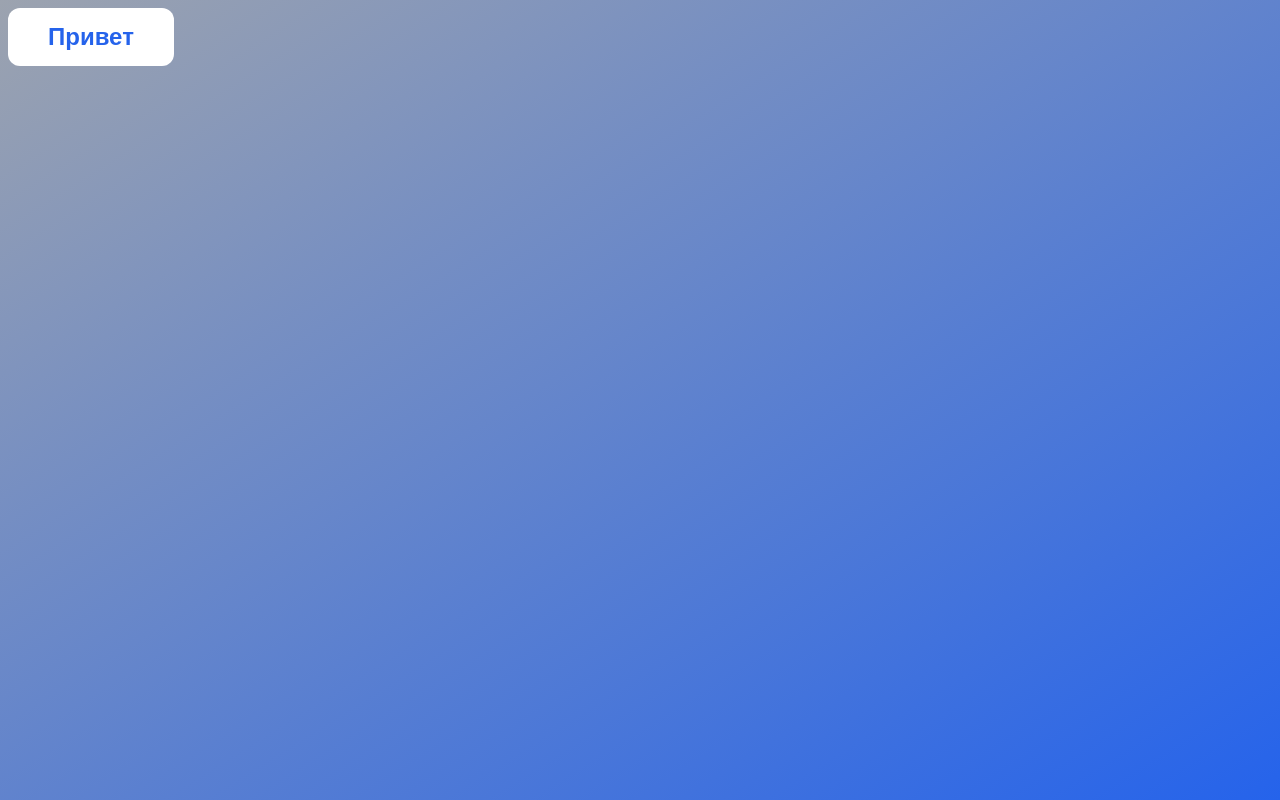
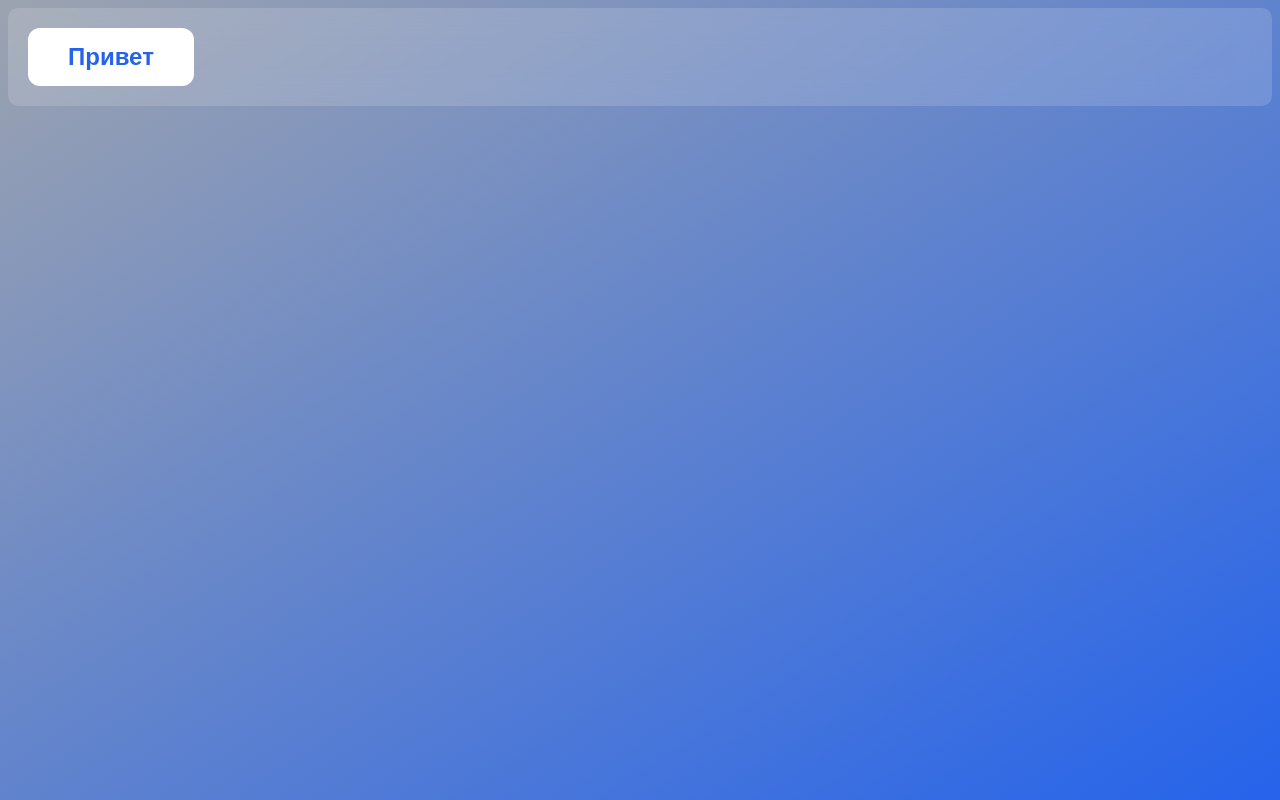
Before and after one commit to bekachino/LocalPay, a React (Create React App) app: page / in a window 1280 px wide. Built offline with nearby package versions, Linux system fonts and the light colour scheme.

Commit message:
custom paper

```diff
--- a/src/App.js
+++ b/src/App.js
@@ -1,10 +1,11 @@
+import CustomButton from "./Components/CustomButton/CustomButton";
+import Paper from "./Components/Paper/Paper";
 import './App.css';
-import CustomButton from "./Components/CustomButton/CustomButton";
 
 function App() {
   return (
     <div className="App">
-      <CustomButton size='large' variant='primary'>Привет</CustomButton>
+      <Paper><CustomButton size='large' variant='primary'>Привет</CustomButton></Paper>
     </div>
   );
 }
--- /dev/null
+++ b/src/Components/Paper/Paper.jsx
@@ -0,0 +1,12 @@
+import React from 'react';
+import './paper.css';
+
+const Paper = ({style, children}) => {
+  return (
+    <div className='custom-paper' style={style}>
+      {children}
+    </div>
+  );
+};
+
+export default Paper;
--- /dev/null
+++ b/src/Components/Paper/paper.css
@@ -0,0 +1,6 @@
+.custom-paper {
+  border-radius: 10px;
+  backdrop-filter: blur(15px);
+  padding: 20px;
+  background-color: rgba(255, 255, 255, 0.15);
+}
```
